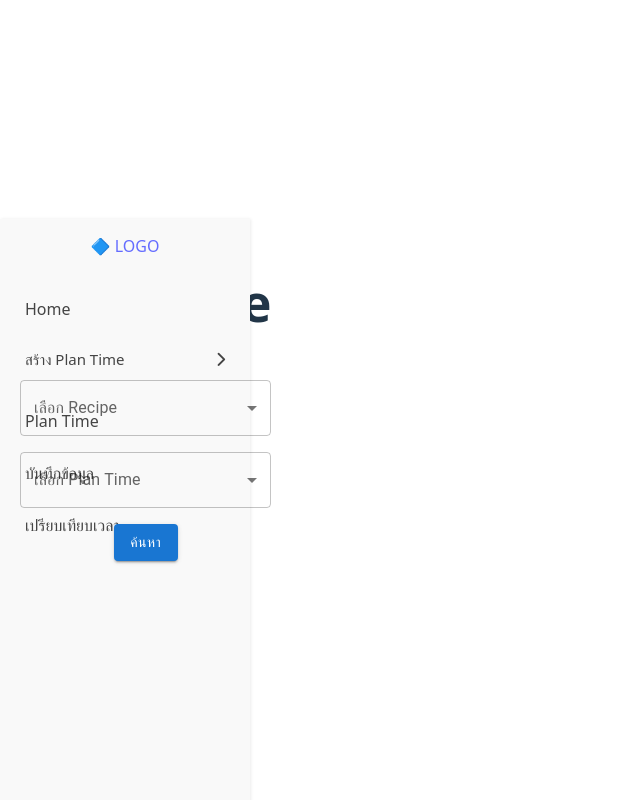
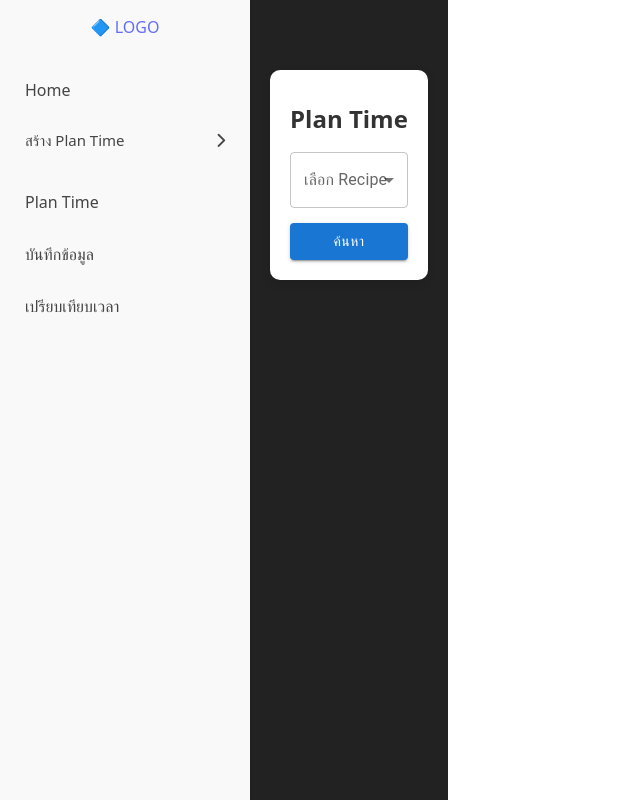
Before and after one commit to ttwisnothing/pe-block_project, a React (Vite) app in the folder client/: page /plantime in a window 1280 px wide. Shown: the whole page, without its empty margins (0-640 px from the left). Built offline with nearby package versions, Linux system fonts and the light colour scheme.

Commit message:
อัปเดทแแก้ไข plantime floder

```diff
--- a/client/src/App.css
+++ b/client/src/App.css
@@ -1,24 +1,26 @@
-/* .app-container {
+.app-container {
     display: flex;
     height: 100vh;
+    background: #222;
 }
 
 .sidebar {
     width: 250px;
-    /* ความกว้างของ sidebar
+    /* ความกว้างของ sidebar  */
     background: white;
     min-height: 100vh;
     position: fixed;
-    /* ทำให้ sidebar อยู่ติดซ้าย
+    padding: 20px;
+    box-shadow: 2px 0 5px rgba(0, 0, 0, 0.1); /* ให้มีเงานิดหน่อย */
 }
 
 .content {
     margin-left: 250px;
-    /* กำหนดระยะห่างจาก sidebar
+    /* กำหนดระยะห่างจาก sidebar */
     flex-grow: 1;
-    /* ให้ content ขยายเต็มพื้นที่ที่เหลือ
+    /* ให้ content ขยายเต็มพื้นที่ที่เหลือ  */
     background: #222;
     color: white;
     padding: 20px;
     overflow: auto;
-} */
+}
--- a/client/src/App.jsx
+++ b/client/src/App.jsx
@@ -16,6 +16,7 @@ function App() {
           <Routes>
             <Route path="/" element={<Home />} />
             <Route path="/plantime" element={<Plantime url={url} />} />
+            <Route path="/plantime-table" element={<PlanTimeTable url={url} />} />
           </Routes>
         </div>
       </div>
--- a/client/src/pages/plantime/plantime.css
+++ b/client/src/pages/plantime/plantime.css
@@ -1,16 +1,69 @@
-/* plantime.css */
+/* จัดตำแหน่งให้กล่องแสดงผลอยู่ตรงกลาง */
 .container {
-    display: flex;
-    flex-direction: column;
-    align-items: center;
-    gap: 16px; /* เว้นระยะห่างระหว่าง elements */
+  max-width: 400px;
+  margin: 50px auto;
   padding: 20px;
+  background: #ffffff;
+  box-shadow: 0px 4px 10px rgba(0, 0, 0, 0.1);
+  border-radius: 10px;
+  text-align: center;
 }
 
-  .form-control {
-    width: 300px; /* กำหนดความกว้างของ dropdown */
+/* หัวข้อหลัก */
+h1 {
+  font-size: 24px;
+  color: #333;
+  margin-bottom: 20px;
 }
 
+/* จัดระเบียบ Select Box */
+.form-control {
+  margin-bottom: 20px; /* เพิ่มระยะห่างจากปุ่ม */
+}
+
+/* ปรับระยะห่างของ Select เอง (สำหรับ Material-UI) */
+.MuiInputBase-root {
+  margin-bottom: 15px !important; /* บังคับให้มีระยะห่าง */
+}
+
+/* ปุ่มค้นหา */
 .button {
-    margin-top: 10px; /* ให้ปุ่มเว้นระยะห่างจาก dropdown */
+  width: 100%;
+  padding: 12px;
+  font-size: 16px;
+  margin-top: 15px; /* เพิ่มระยะห่างจาก Select */
+  margin-bottom: 15px; /* เพิ่มระยะห่างจาก Select */
+  background-color: #1976d2;
+  color: white;
+  transition: background-color 0.3s, transform 0.2s;
 }
+
+/* เอฟเฟกต์ Hover และ Active */
+.button:hover {
+  background-color: #1565c0;
+}
+
+.button:active {
+  transform: scale(0.95);
+}
+
+.show-button {
+  margin-top: 15px; /* เพิ่มช่องว่างด้านบนของปุ่ม Show Plantime */
+  background-color: #388e3c;
+}
+
+.show-button:hover {
+  background-color: #2e7d32;
+}
+
+/* กล่องแสดง Error */
+.MuiAlert-root {
+  margin-top: 15px;
+}
+
+/* Responsive: สำหรับจอเล็ก */
+@media (max-width: 600px) {
+  .container {
+    max-width: 90%;
+  }
+}
--- a/client/src/pages/plantime/plantime.jsx
+++ b/client/src/pages/plantime/plantime.jsx
@@ -7,54 +7,59 @@ import {
   FormControl,
   Alert,
 } from "@mui/material";
+import { useNavigate } from "react-router-dom"; // ใช้ Navigate สำหรับเปลี่ยนหน้า
 import axios from "axios";
-import "./plantime.css"; // ✅ นำเข้าไฟล์ CSS
+import "./plantime.css";
 
 const Plantime = ({ url }) => {
   const [recipeName, setRecipeName] = useState("");
   const [planTimes, setPlanTimes] = useState([]);
-  const [plantimeName, setPlantimeName] = useState(""); // ✅ เพิ่มตัวแปรนี้
   const [loading, setLoading] = useState(false);
   const [error, setError] = useState(false);
+  const [searchDone, setSearchDone] = useState(false); // ตรวจสอบว่าเคยค้นหาหรือไม่
+  const navigate = useNavigate();
 
   // โหลดรายการ Plan Time จาก API
   const fetchPlanTimes = async () => {
-    if (!recipeName) return; // ✅ ตรวจสอบว่ามีชื่อ Recipe ก่อนโหลด
+    if (!recipeName) return;
     setLoading(true);
     try {
       const response = await axios.get(`${url}/api/plantime/${recipeName}`);
       setPlanTimes(response.data.planTimes || []);
+      setError(false);
     } catch (error) {
       console.error("❌ ERROR fetching PlanTime:", error);
       setPlanTimes([]);
+      setError(true);
     } finally {
       setLoading(false);
+      setSearchDone(true); // เมื่อเสร็จการค้นหาก็จะตั้งค่าเป็น `true`
     }
   };
 
   useEffect(() => {
-    fetchPlanTimes();
-  }, [recipeName]); // ✅ โหลดข้อมูลเมื่อ recipeName เปลี่ยน
+    if (searchDone) {
+      fetchPlanTimes(); // โหลดข้อมูลเมื่อ `searchDone` เป็น true
+    }
+  }, [searchDone]);
 
-  const handleSearch = async () => {
-    if (!plantimeName) {
+  const handleSearch = () => {
+    if (!recipeName) {
       setError(true);
     } else {
       setError(false);
-      try {
-        const response = await axios.get(`${url}/api/recipe/${plantimeName}`);
-        console.log("📌 ผลลัพธ์ที่ได้:", response.data);
-      } catch (error) {
-        console.error("❌ Error fetching data:", error);
-      }
+      setSearchDone(true); // กดค้นหาจะตั้ง `searchDone` เป็น true
     }
+  };
+
+  // ฟังก์ชันเปลี่ยนหน้าไปยัง `PlantimeTable.jsx`
+  const handleShowPlanTime = () => {
+    navigate("/plantime-table", { state: { recipeName, planTimes } });
   };
 
   return (
     <div className="container">
       <h1>Plan Time</h1>
-
-      {error && <Alert severity="error">กรุณาเลือก Plan Time</Alert>}
 
       <FormControl fullWidth className="form-control">
         <InputLabel id="recipe-label">เลือก Recipe</InputLabel>
@@ -63,24 +68,9 @@ const Plantime = ({ url }) => {
           value={recipeName}
           onChange={(e) => setRecipeName(e.target.value)}
         >
-          <MenuItem value="Recipe1">Recipe1</MenuItem>
-          <MenuItem value="Recipe2">Recipe2</MenuItem>
-          <MenuItem value="Recipe3">Recipe3</MenuItem>
-        </Select>
-      </FormControl>
-
-      <FormControl fullWidth className="form-control" disabled={loading}>
-        <InputLabel id="plantime-label">เลือก Plan Time</InputLabel>
-        <Select
-          labelId="plantime-label"
-          value={plantimeName}
-          onChange={(e) => setPlantimeName(e.target.value)}
-        >
-          {planTimes.map((plantime, index) => (
-            <MenuItem key={index} value={plantime}>
-              {plantime}
-            </MenuItem>
-          ))}
+          <MenuItem value="RP300S">RP300S</MenuItem>
+          <MenuItem value="RP300S-DB">RP300S-DB</MenuItem>
+          <MenuItem value="RP300S-50">RP300S-50</MenuItem>
         </Select>
       </FormControl>
 
@@ -93,6 +83,26 @@ const Plantime = ({ url }) => {
       >
         ค้นหา
       </Button>
+
+      {/* ปุ่ม Show Plantime จะแสดงเมื่อมีข้อมูลหลังจากค้นหา */}
+      {searchDone && planTimes.length > 0 && (
+        <Button
+          variant="contained"
+          color="secondary"
+          onClick={handleShowPlanTime}
+          className="button show-button"
+        >
+          Show Plantime
+        </Button>
+      )}
+
+      {/* ถ้าไม่พบข้อมูล */}
+      {searchDone && planTimes.length === 0 && !error && (
+        <Alert severity="info">ไม่พบข้อมูล Plan Time</Alert>
+      )}
+
+      {/* ถ้าเกิด error */}
+      {error && <Alert severity="error">เกิดข้อผิดพลาดในการค้นหา</Alert>}
     </div>
   );
 };
```
Lines whose indentation alone changed are shown as unchanged.
